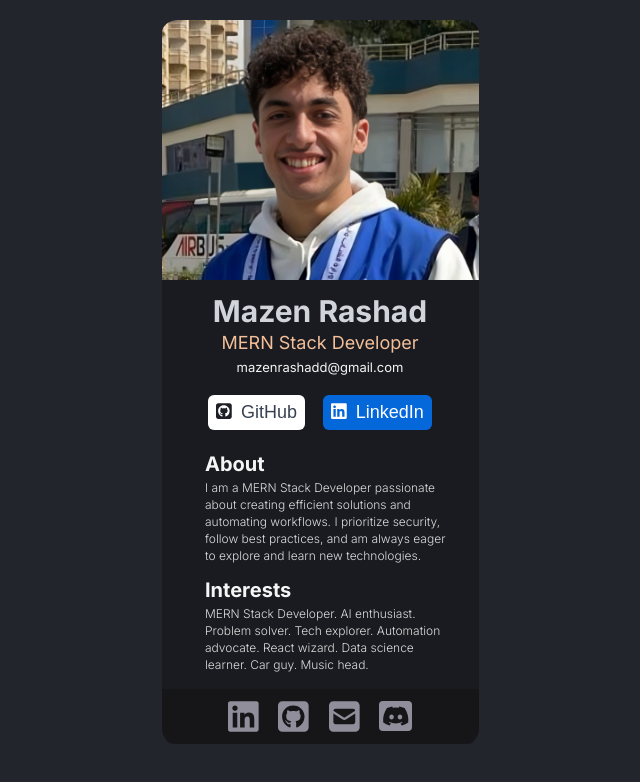
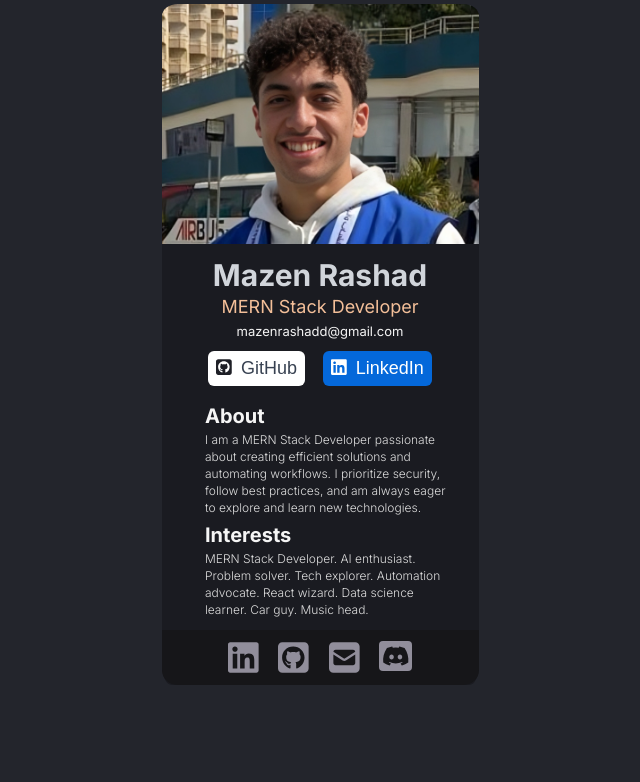
Before and after one commit to mazenrashaddd/digital-business-card, a React (Create React App) app: page / in a window 1280 px wide. Shown: the top 782 px of the page, without its empty margins (320-960 px from the left). Built offline with nearby package versions, Linux system fonts and the light colour scheme; a web font is replaced by a local one.

Commit message:
Fixing deployment build

```diff
--- a/src/Components/Card/Card.css
+++ b/src/Components/Card/Card.css
@@ -5,7 +5,7 @@ body {
   display: flex;
   justify-content: center;
   align-items: center;
-  /* height: 764px; */
+  height: 648px;
   padding: 20px 0px;
 }
 
@@ -32,7 +32,7 @@ body {
 
 .cardBox > img {
   width: 317px;
-  height: 260px;
+  height: 240px;
   object-position: 0px -15px;
   object-fit: cover;
   border-radius: 5% 5% 0% 0%;
@@ -57,7 +57,7 @@ body {
   color: #f5f5f5;
   font-size: 13px;
   margin-top: 6px;
-  margin-bottom: 20px;
+  margin-bottom: 12px;
   text-decoration: none;
 }
 
@@ -69,7 +69,7 @@ body {
   display: flex;
   justify-content: center;
   column-gap: 18px;
-  margin-bottom: 12px;
+  margin-bottom: 8px;
 }
 
 .linkedInButton {
@@ -106,7 +106,7 @@ body {
   flex-direction: column;
   width: 230px;
   text-align: start;
-  margin-bottom: 6px;
+  margin-bottom:4px;
 }
 
 .aboutSection > span {
@@ -131,14 +131,14 @@ body {
   flex-direction: column;
   width: 230px;
   text-align: start;
-  margin-bottom: 16px;
+  margin-bottom: 12px;
 }
 
 .interestsSection > span {
   font-size: 20px;
   font-weight: 700;
   color: #f5f5f5;
-  margin-top: 8px;
+  margin-top: 3px;
 }
 
 .interestsSection > p {
```
